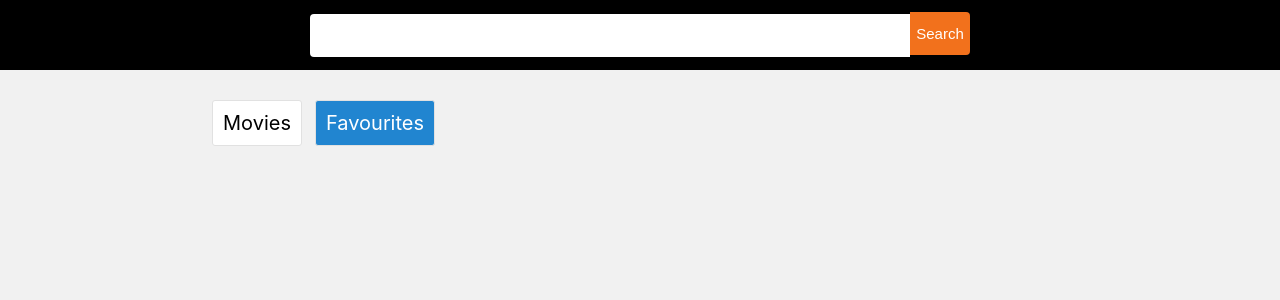
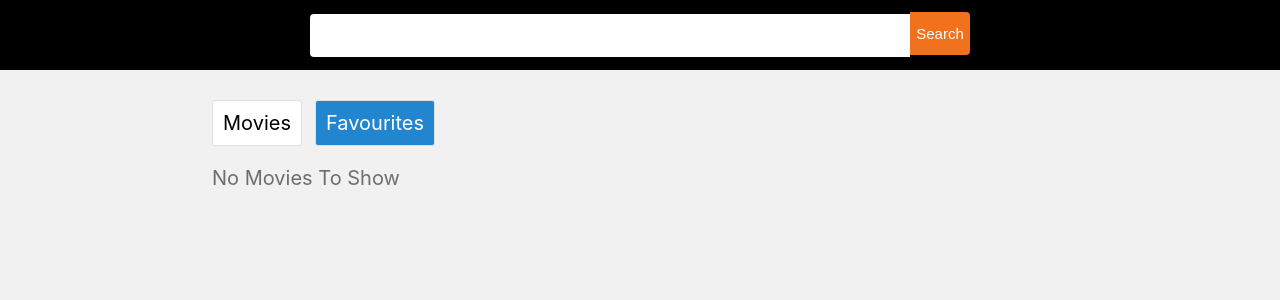
Before and after one commit to aadarshtn/movie-database, a React (Create React App) app: page / in a window 1280 px wide. Both pictures are taken after a click on the element "Favourites". Shown: the top 300 px of the page. Built offline with nearby package versions, Linux system fonts and the light colour scheme.

Commit message:
SMALL CHANGE: ADD MESSAGE IF NO MOVIES TO SHOW IN PRESENT TAB

```diff
--- a/src/components/App.js
+++ b/src/components/App.js
@@ -53,6 +53,7 @@ class App extends React.Component {
               />
             )) }
           </div>
+          { displayMovies.length === 0 ? <div className="no-movies">No Movies To Show</div> : null }
         </div>
       </div>
     );
```
